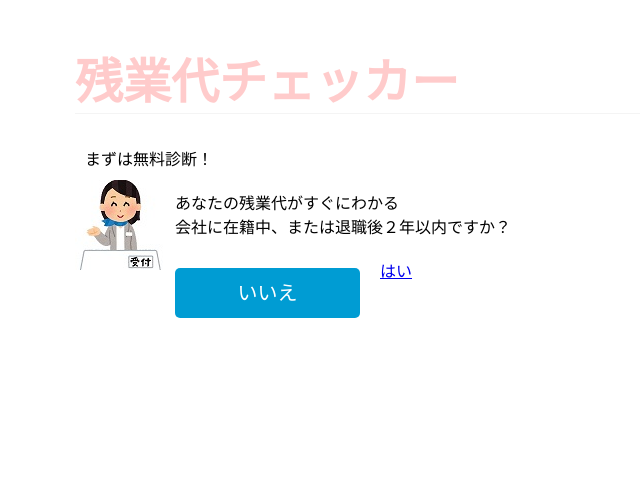
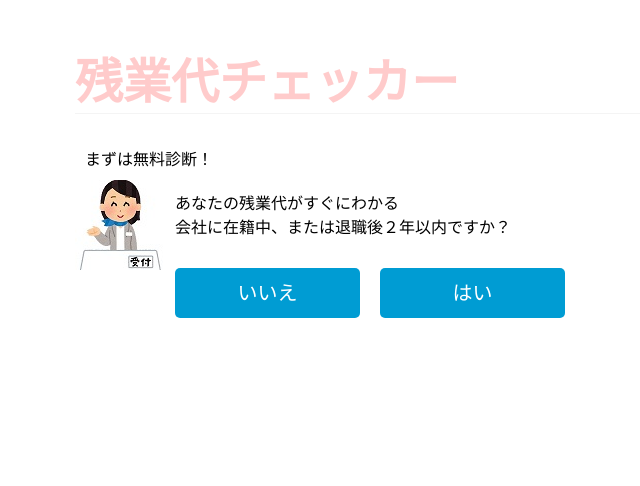
Before and after one commit to michitasato/my-portfolio, a Django app: page /myapp/ in a window 1280 px wide. Shown: the top 486 px of the page, without its empty margins (95-735 px from the left). Run offline with Django 3.2, Linux system fonts and the light colour scheme.

Commit message:
分岐作成

```diff
--- a/myapp/static/myapp/js/modal.js
+++ b/myapp/static/myapp/js/modal.js
@@ -1,14 +1,14 @@
 $(function(){
 
-
+   //いいえを選んだ処理
     $('.js-modal-open').on('click',function(){
         $('.js-modal').fadeIn();
         return false;
     });
 
-
     $('.js-modal-close').on('click',function(){
         $('.js-modal').fadeOut();
         return false;
     });
+
 });
--- a/templates/myapp/index.html
+++ b/templates/myapp/index.html
@@ -20,16 +20,19 @@
                     </div>
                     <div class="btn-box">
                         <ul>
-                            <script type="text/javascript" src="{% static "myapp/js/test.js" %}"></script>
-
                             <li><p class="js-modal-open"><a href="">いいえ</a></p></li>
-                            <li><p class="btn"><a href="portfolio.html">はい</a></p></li>
+                            <li><p class="js-yes-modal-open"><a href="">はい</a></p></li>
                         </ul>
                     </div>
                 </div><!--/.main-center-->
             </div><!--/.content-->
         </div><!--/.wrap-->
+<!-------------------------------------------------------------------------------------------------------------------------------------->
+<!-- Q2 -->
 
+
+
+<!-- No Page -->
         <div class="modal js-modal">
             <div class="modal__bg js-modal-close"></div>
             <div class="modal__content">
@@ -37,10 +40,10 @@
                 <p>ご退職後2年以上とのご事情ですので、時効を過ぎており請求するのは難しいと思われます。
                     <br>今後、残業代の請求をされたい場合には、お早めに請求することをおすすめいたします。</p>
                 <a class="js-modal-close" href="">閉じる</a>
+
+<!-------------------------------------------------------------------------------------------------------------------------------------->
             </div><!--modal__inner-->
         </div><!--modal-->
-
-
-    <script src="{% static "myapp/js/test.js" %}" ></script>
+        <script type="text/javascript" src="{% static "myapp/js/modal.js" %}" ></script>
     </body><!--/.checker-->
 </html>
```
